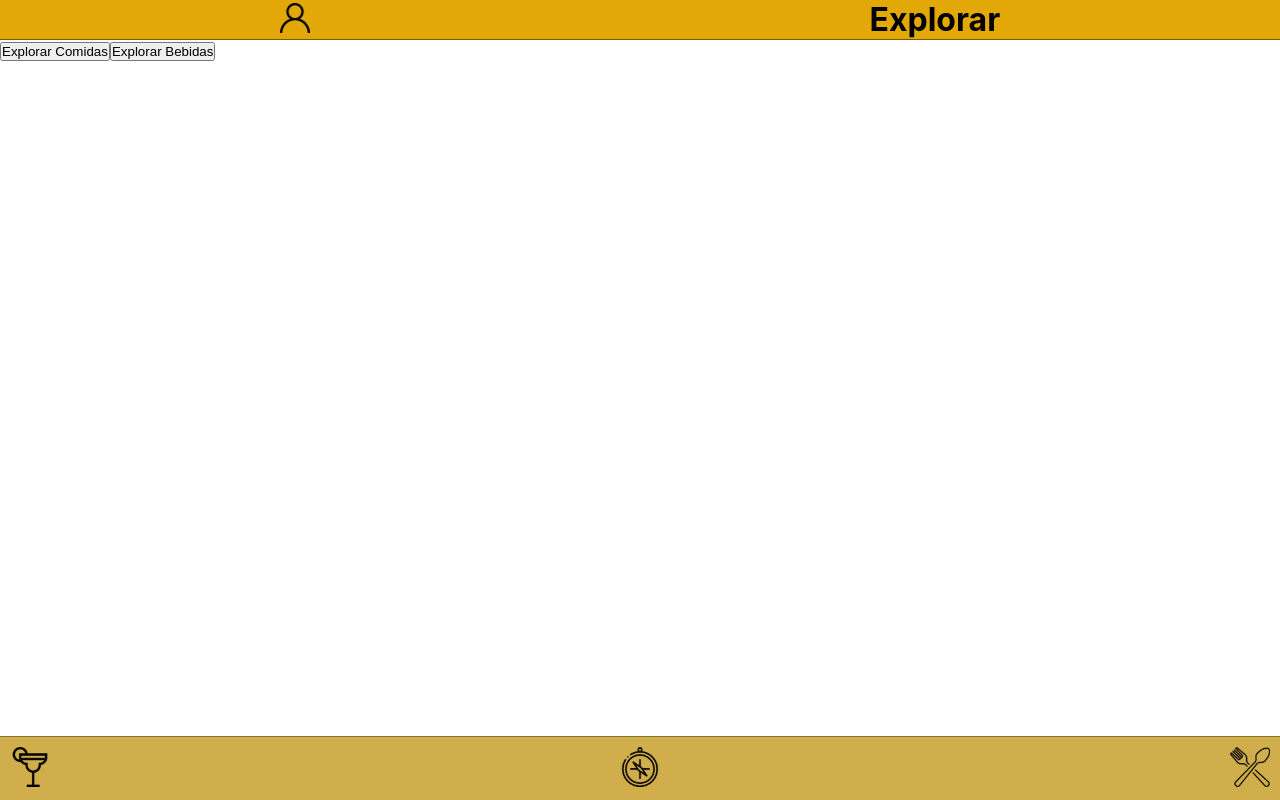
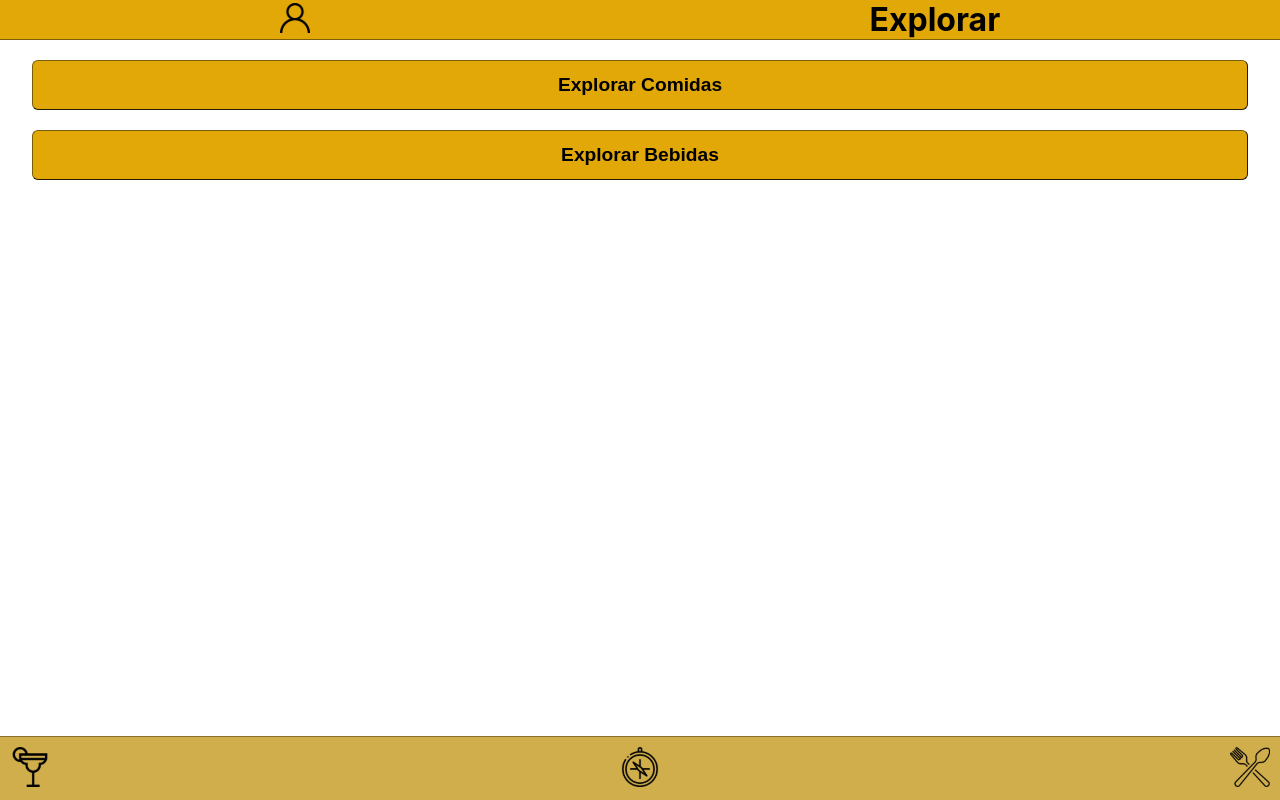
Before and after one commit to marianoelsztain/Recipes-app, a React (Create React App) app: page /explorar in a window 1280 px wide. Built offline with nearby package versions, Linux system fonts and the light colour scheme.

Commit message:
Atualizar CSS

```diff
--- a/src/components/DrinkList.js
+++ b/src/components/DrinkList.js
@@ -3,7 +3,7 @@ import { Redirect } from 'react-router-dom';
 import RecipesContext from '../context/RecipesContext';
 import DrinkCard from './DrinkCard';
 import DrinkFilterCategories from './DrinkFilterCategories';
-import '../css/Lists.css';
+import '../css/CardList.css';
 
 function DrinkList() {
   const {
--- a/src/components/ExploreDrinks.js
+++ b/src/components/ExploreDrinks.js
@@ -3,8 +3,13 @@ import { Link } from 'react-router-dom';
 
 function ExploreDrinks() {
   return (
-    <Link to="/explorar/bebidas">
+    <div className="explore-drink-container">
+      <Link
+        to="/explorar/bebidas"
+        className="link-explore"
+      >
         <button
+          className="btn-explore"
           type="button"
           data-testid="explore-drinks"
           name="drinks-btn"
@@ -12,6 +17,7 @@ function ExploreDrinks() {
           Explorar Bebidas
         </button>
       </Link>
+    </div>
 
   );
 }
--- a/src/components/ExploreFood.js
+++ b/src/components/ExploreFood.js
@@ -3,16 +3,21 @@ import { Link } from 'react-router-dom';
 
 function ExploreFood() {
   return (
-    <Link to="/explorar/comidas">
+    <div className="explore-food-container">
+      <Link
+        to="/explorar/comidas"
+        className="link-explore"
+      >
         <button
-        type="button"
+          className="btn-explore"
           data-testid="explore-food"
           name="food-btn"
+          type="button"
         >
           Explorar Comidas
         </button>
       </Link>
-
+    </div>
   );
 }
 
--- a/src/components/FoodDetails.js
+++ b/src/components/FoodDetails.js
@@ -2,6 +2,9 @@ import React, { useContext, useEffect } from 'react';
 import PropTypes from 'prop-types';
 import { useParams } from 'react-router-dom';
 import RecipesContext from '../context/RecipesContext';
+import shareIcon from '../images/shareIcon.svg';
+import whiteHeartIcon from '../images/whiteHeartIcon.svg';
+import '../css/Details.css';
 
 function FoodDetail({ index }) {
   const { getFoodAPI, foodData } = useContext(RecipesContext);
@@ -20,14 +23,15 @@ function FoodDetail({ index }) {
         <div
           className="detail-container"
         >
-          <div className="img-container">
+          <div className="detail-img-container">
             <img
               src={ foodData[0].strMealThumb }
               alt="Receita"
               data-testid="recipe-photo"
             />
           </div>
-          <div className="title-container">
+          <div className="detail-title-btn-container">
+            <div className="detail-title-container">
 
               <h3
                 data-testid="recipe-title"
@@ -35,24 +39,35 @@ function FoodDetail({ index }) {
                 { foodData[0].strMeal }
               </h3>
 
-          </div>
-
-          <button type="button" data-testid="share-btn">share</button>
-          <button type="button" data-testid="favorite-btn">favorite</button>
-
-          <div className="category-container">
+              <div className="detail-category-container">
                 <h3 data-testid="recipe-category">{ foodData[0].strCategory }</h3>
               </div>
 
-          <div className="ingredients-container">
+            </div>
+
+            <div className="detail-btn-container">
+              <img
+                alt="share data"
+                data-testid="share-btn"
+                src={ shareIcon }
+              />
+              <img
+                alt="Set this recipe as favorite"
+                data-testid="favorite-btn"
+                src={ whiteHeartIcon }
+              />
+            </div>
+          </div>
+
+          <div className="detail-ingredients-container">
             <h3 data-testid={ `${index}-ingredient-name-and-measure` }>ingredients</h3>
           </div>
-          <div className="instructions-container">
-            <h3 data-testid="instructions">
+          <div className="detail-instructions-container">
+            <p data-testid="instructions">
               { foodData[0].strInstructions }
-            </h3>
+            </p>
           </div>
-          <div className="video-container">
+          <div className="detail-video-container">
             <img
               src={ foodData[0].strYoutube }
               alt="Receita"
@@ -60,7 +75,7 @@ function FoodDetail({ index }) {
             />
           </div>
 
-          <div className="recomendation-container">
+          <div className="detail-recomendation-container">
             <img
               src={ foodData[0].strYoutube }
               alt="Receita"
--- a/src/components/FoodList.js
+++ b/src/components/FoodList.js
@@ -3,7 +3,7 @@ import { Redirect } from 'react-router-dom';
 import RecipesContext from '../context/RecipesContext';
 import FoodCard from './FoodCard';
 import FoodFilterCategories from './FoodFilterCategories';
-import '../css/Lists.css';
+import '../css/CardList.css';
 
 function FoodList() {
   const {
--- a/src/css/Lists.css
+++ b/src/css/CardList.css
@@ -2,6 +2,5 @@
   display: flex;
   justify-content: space-around;
   flex-wrap: wrap;
-  height: 300px;
-  width: 360px;
+  width: 100%;
 }
--- a/src/css/Cards.css
+++ b/src/css/Cards.css
@@ -46,9 +46,9 @@
 }
 
 .title-container {
+  align-items: center;
   display: flex;
-  align-items: center;
   justify-content: center;
+  height: 55px;
   width: 170px;
-  height: 55px;
 }
--- /dev/null
+++ b/src/css/Details.css
@@ -0,0 +1,67 @@
+.detail-container {
+  display: flex;
+  flex-direction: column;
+  align-items: center;
+  flex-wrap: nowrap;
+}
+
+.detail-img-container img {
+  width: 100%;
+}
+
+.detail-title-btn-container {
+  display: flex;
+  justify-content: center;
+  width: 100%;
+}
+
+.detail-title-container {
+  display: flex;
+  flex-direction: column;
+
+  width: 47%;
+}
+
+.detail-btn-container {
+  display: flex;
+  justify-content: flex-end;
+  width: 47%;
+}
+
+.detail-btn-container img {
+  margin-right: 10px;
+}
+
+
+.detail-category-container {
+  width: 100%;
+}
+
+.detail-category-container h3 {
+  color: rgb(78, 78, 78);
+  font-size: 1rem;
+}
+
+.detail-ingredients-container{
+  background-color: rgb(226, 168, 8);
+  border: 1px solid rgb(223, 223, 223);
+  display: flex;
+  justify-content: center;
+  margin-top: 10px;
+  width: 94%;
+}
+
+.detail-instructions-container {
+  background-color: rgb(247, 247, 247);
+  border: 1px solid rgb(223, 223, 223);
+  display: flex;
+  margin-top: 5px;
+  padding: 10px;
+  width: 94%;
+}
+
+.detail-instructions-container p {
+  font-size: 1rem;
+  text-align: justify;
+  text-justify: inter-word;
+}
--- /dev/null
+++ b/src/css/Explorar.css
@@ -0,0 +1,31 @@
+.explore-drink-container {
+  display: flex;
+  justify-content: center;
+  margin-top: 20px;
+  width: 100%;
+}
+
+.explore-food-container {
+  display: flex;
+  margin-top: 20px;
+  width: 100%;
+}
+
+.link-explore {
+  display: flex;
+  justify-content: center;
+  text-decoration: none;
+  width: 100%;
+}
+
+.btn-explore {
+  background-color:  rgb(226, 168, 8);
+  border-color: rgb(122, 93, 11);
+  border-radius: 6px;
+  border-width: .5px;
+  font-size: 1.2rem;
+  font-weight: 600;
+  height: 50px;
+  text-align: center;
+  width: 95%;
+}
--- a/src/css/Login.css
+++ b/src/css/Login.css
@@ -1,9 +1,7 @@
 .Login-body {
   align-items: center;
-  border: 1px solid black;
   display: flex;
   height: 640px;
-  width: 360px;
 }
 
 .Login-form {
--- a/src/pages/DetalhesComidas.js
+++ b/src/pages/DetalhesComidas.js
@@ -1,10 +1,7 @@
 import React from 'react';
 import FoodDetails from '../components/FoodDetails';
 
-function DetalhesComidas(props) {
-  // const { id } = props.match.params;
-  // console.log(id);
-
+function DetalhesComidas() {
   return (
     <FoodDetails />
   );
--- a/src/pages/Explorar.js
+++ b/src/pages/Explorar.js
@@ -3,14 +3,15 @@ import Header from '../components/Header';
 import Footer from '../components/Footer';
 import ExploreFood from '../components/ExploreFood';
 import ExploreDrinks from '../components/ExploreDrinks';
+import '../css/Explorar.css';
 
 function Explorar() {
   return (
-    <div>
+    <div className="explore-container">
       <Header pageTitle="Explorar" searchAbled={ false } />
-      <Footer />
       <ExploreFood />
       <ExploreDrinks />
+      <Footer />
     </div>
   );
 }
```
Lines whose indentation alone changed are shown as unchanged.
